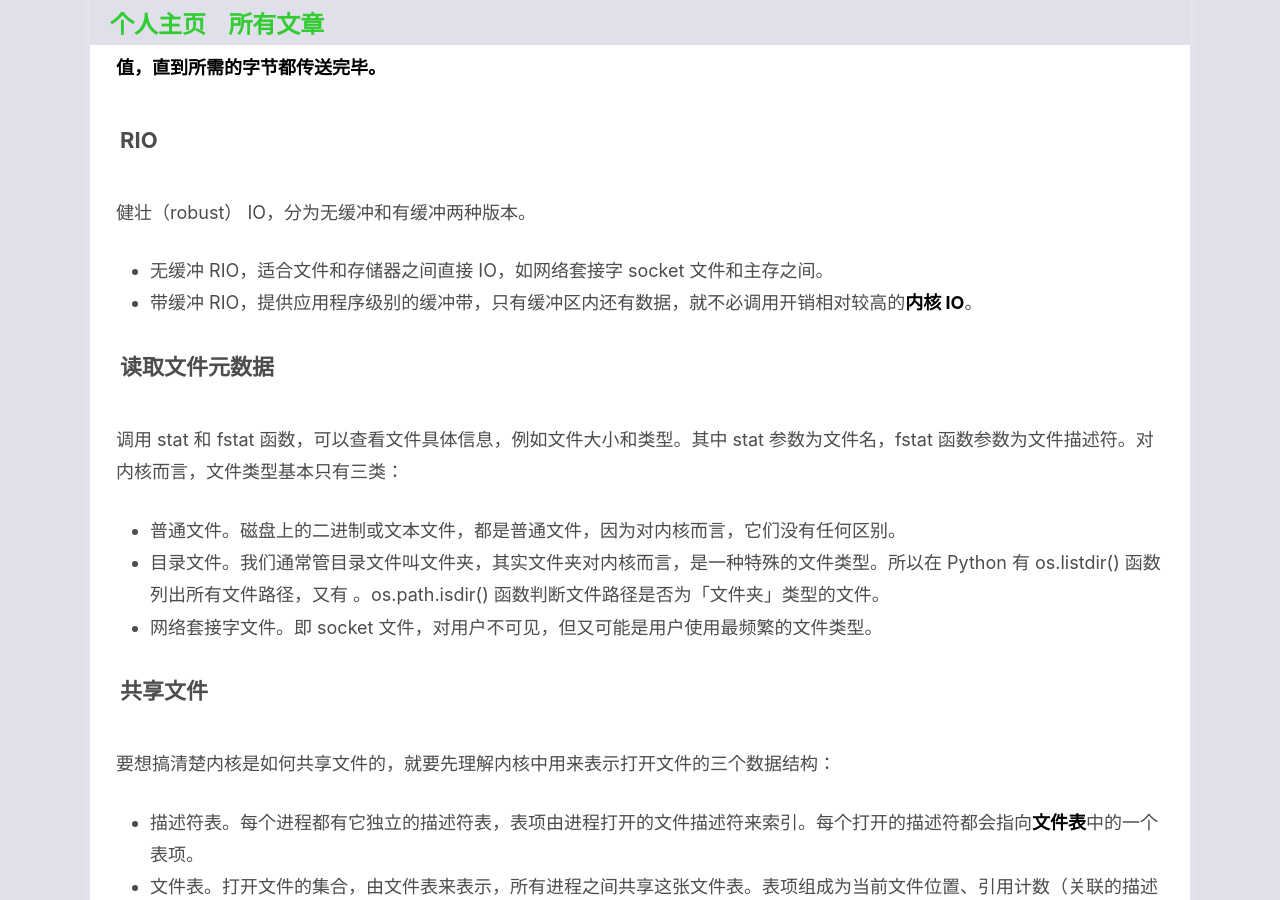
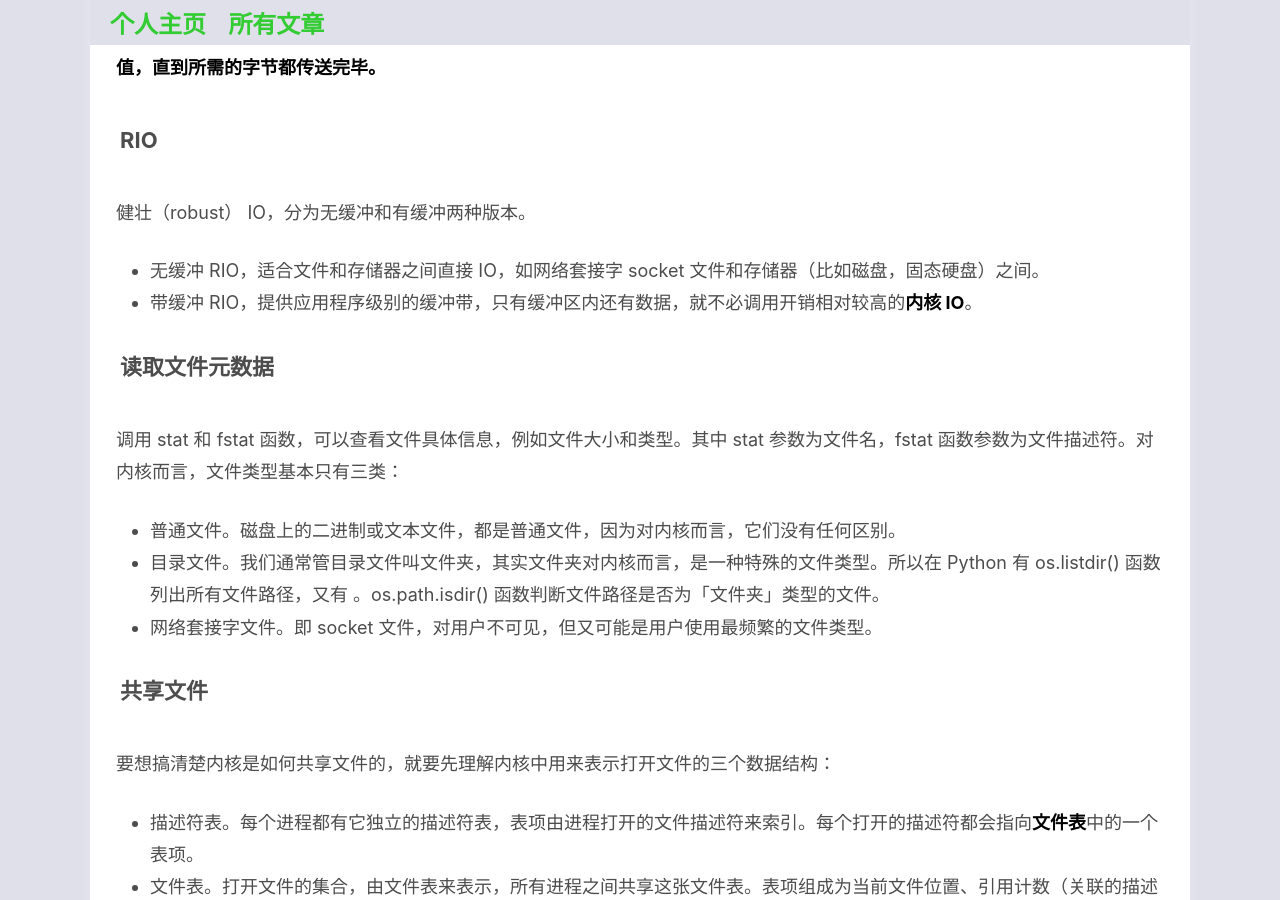
Before and after one commit to xxleyi/xxleyi.github.io, a Jekyll site: the page built from _posts/2017-10-17-在三个层级上完整理解 IO.md, in a window 1280 px wide and 900 px high, scrolled down 2007 px. Built offline with Jekyll 4.4.1, drawn with Linux system fonts in a browser that asks for light colours.

Commit message:
update a new blog.

```diff
--- a/_posts/2017-10-17-在三个层级上完整理解 IO.md
+++ b/_posts/2017-10-17-在三个层级上完整理解 IO.md
@@ -58,7 +58,7 @@ G 缩减为 2 G。
 
 健壮（robust） IO，分为无缓冲和有缓冲两种版本。
 
-- 无缓冲 RIO，适合文件和存储器之间直接 IO，如网络套接字 socket 文件和主存之间。
+- 无缓冲 RIO，适合文件和存储器之间直接 IO，如网络套接字 socket 文件和存储器（比如磁盘，固态硬盘）之间。
 - 带缓冲 RIO，提供应用程序级别的缓冲带，只有缓冲区内还有数据，就不必调用开销相对较高的**内核 IO**。
 
 ## 读取文件元数据
```
